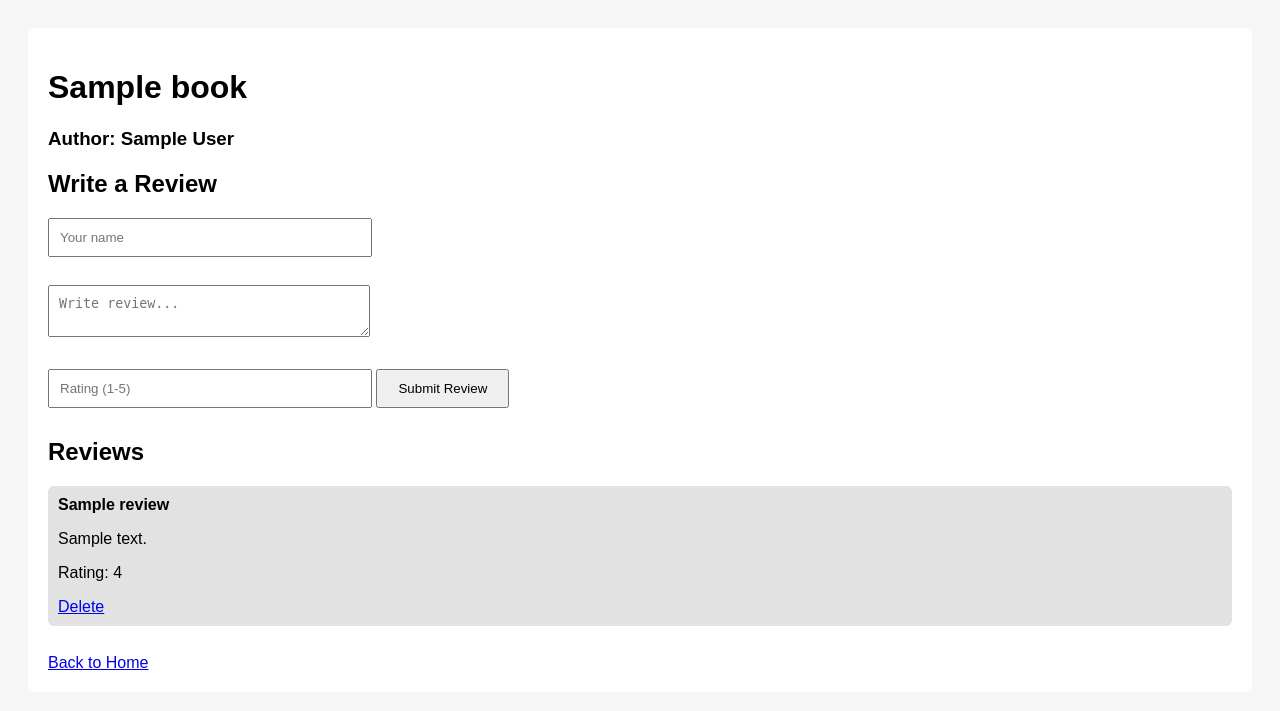
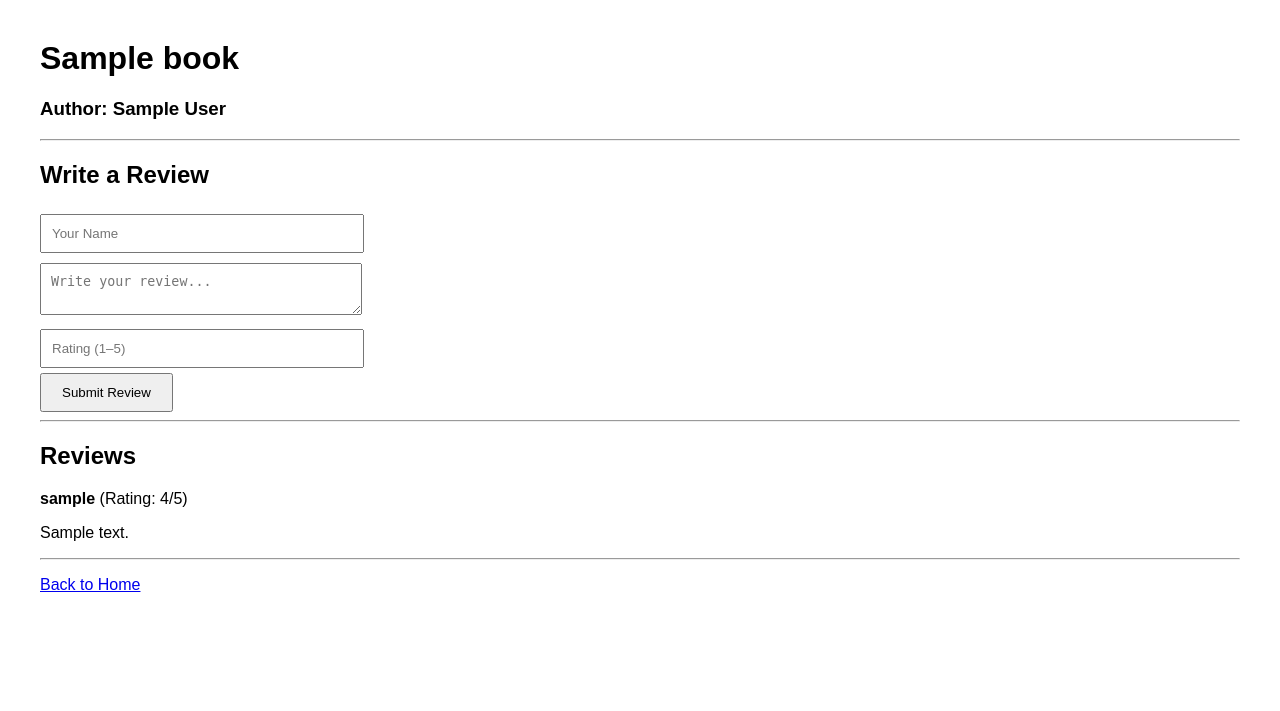
Before and after one commit to AnindyaDas27/bookstore_flask, a Flask app: template templates/book_detail.html in a window 1280 px wide. Shown: the top 711 px of the page. Run offline with Flask 3, Linux system fonts and the light colour scheme; the template is opened without the code that fills it: most values are stand-ins (such as "Sample title", 1, 10 or a date in 2020).

Commit message:
Update book_detail.html

```diff
--- a/templates/book_detail.html
+++ b/templates/book_detail.html
@@ -1,41 +1,44 @@
 <!DOCTYPE html>
 <html>
 <head>
-    <meta charset="UTF-8">
     <title>{{ book.title }}</title>
-    <link rel="stylesheet" href="{{ url_for('static', filename='style.css') }}">
+    <style>
+        body { font-family: Arial; margin: 40px; }
+        input, textarea { width: 300px; padding: 10px; margin: 5px 0; }
+        button { padding: 10px 20px; cursor: pointer; }
+    </style>
 </head>
 <body>
 
-<div class="container">
 <h1>{{ book.title }}</h1>
 <h3>Author: {{ book.author }}</h3>
 
+<hr>
+
 <h2>Write a Review</h2>
-    <form action="/book/{{ book._id }}/add_review" method="POST">
-        <input type="text" name="name" placeholder="Your name" required><br><br>
-        <textarea name="review_text" placeholder="Write review..." required></textarea><br><br>
-        <input type="number" name="rating" min="1" max="5" placeholder="Rating (1-5)">
+
+<form method="POST" action="{{ url_for('book_detail', book_id=book['_id']) }}">
+    <input type="text" name="username" placeholder="Your Name" required><br>
+    <textarea name="comment" placeholder="Write your review..." required></textarea><br>
+    <input type="number" name="rating" placeholder="Rating (1–5)" min="1" max="5" required><br>
     <button type="submit">Submit Review</button>
 </form>
 
+<hr>
+
 <h2>Reviews</h2>
+
 {% if reviews %}
     {% for r in reviews %}
-        <div class="review-box">
-            <strong>{{ r.name }}</strong>
-            <p>{{ r.review_text }}</p>
-            <p>Rating: {{ r.rating }}</p>
-            <a href="/delete_review/{{ r._id }}/{{ book._id }}">Delete</a>
-        </div>
+        <p><strong>{{ r.username }}</strong> (Rating: {{ r.rating }}/5)</p>
+        <p>{{ r.comment }}</p>
+        <hr>
     {% endfor %}
 {% else %}
     <p>No reviews yet.</p>
 {% endif %}
 
-    <br>
-    <a href="/">Back to Home</a>
-</div>
+<p><a href="/">Back to Home</a></p>
 
 </body>
 </html>
```
Lines whose indentation alone changed are shown as unchanged.
